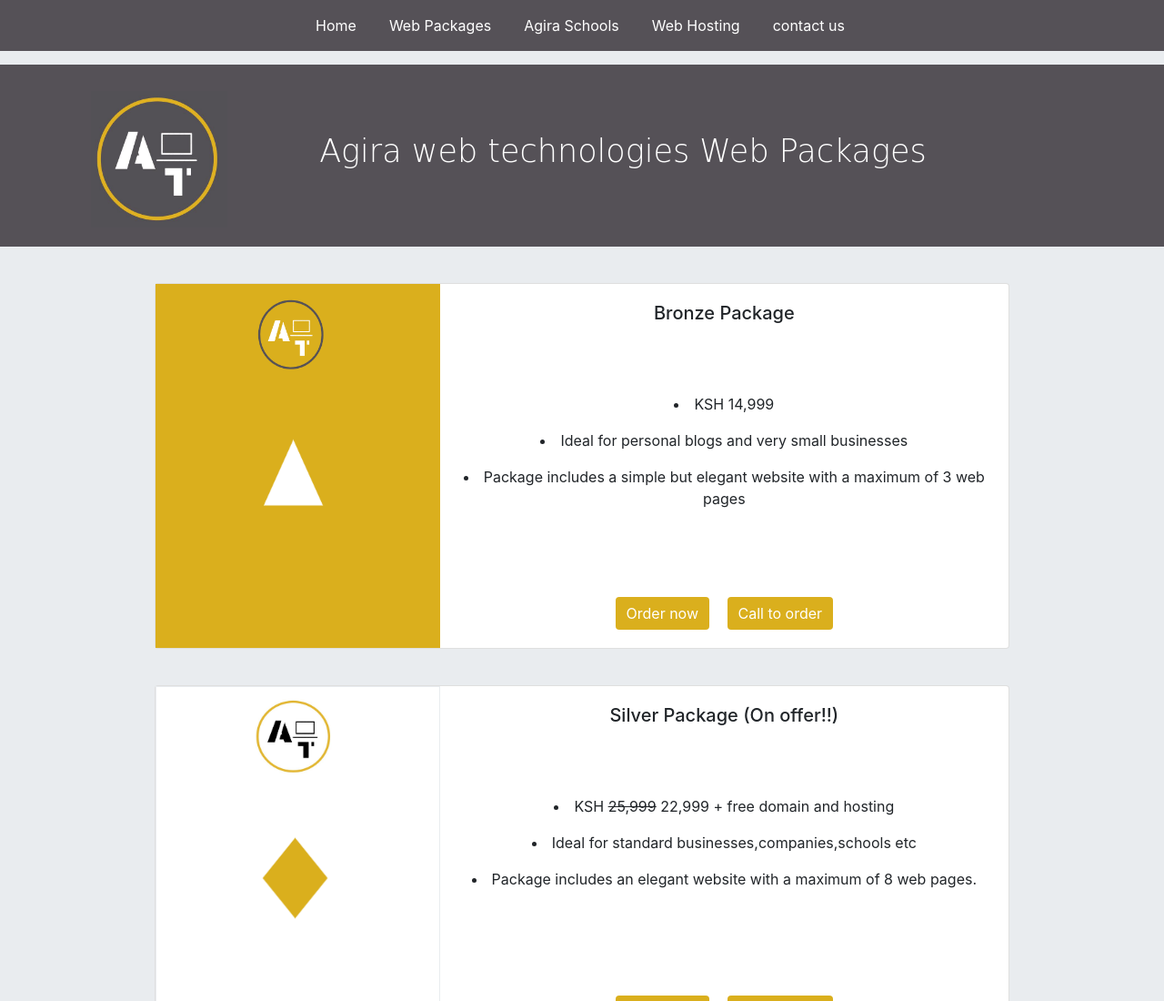
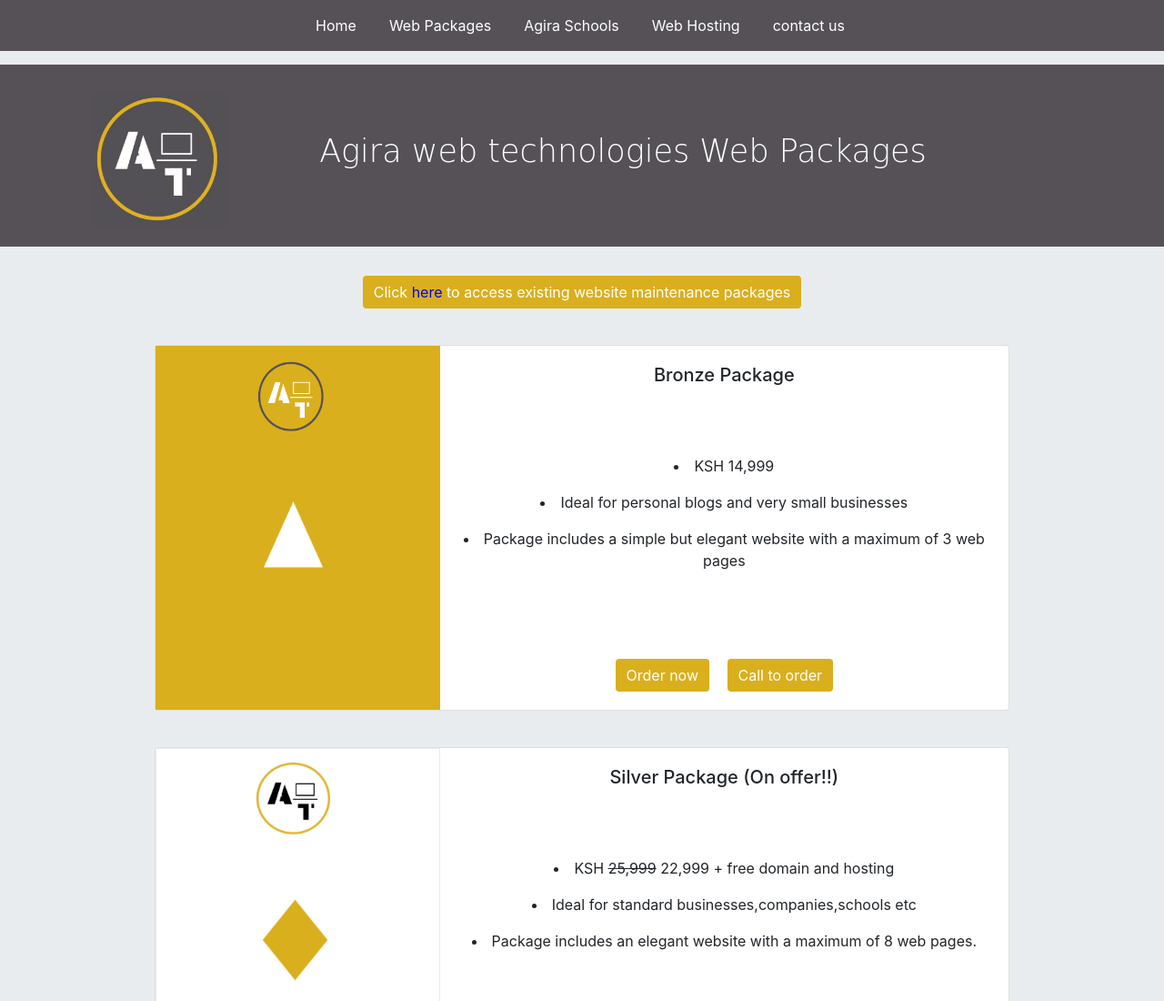
Before and after one commit to agiradaniel/agira-technologies, a plain HTML site: page webpricing/webpricing.html in a window 1280 px wide. Shown: the top 1100 px of the page at 91% size. Drawn offline with nearby package versions, Linux system fonts and the light colour scheme.

Commit message:
Update webpricing.html

```diff
--- a/webpricing/webpricing.html
+++ b/webpricing/webpricing.html
@@ -417,6 +417,7 @@
 	</div>
 </div>
 
+<div style="text-align: center; margin: auto;"><a href="https://agiradaniel.github.io/agira-technologies/webpricing/reviews&maintenance.html"><button type="button" class="btn btn-secondary" style="background-color:#DAAF1D; border:none;">Click <span style="color:blue">here</span> to access existing website maintenance packages</button></a></div>
 
 <div class="container " style="margin-top:40px" id="body">
 
```
